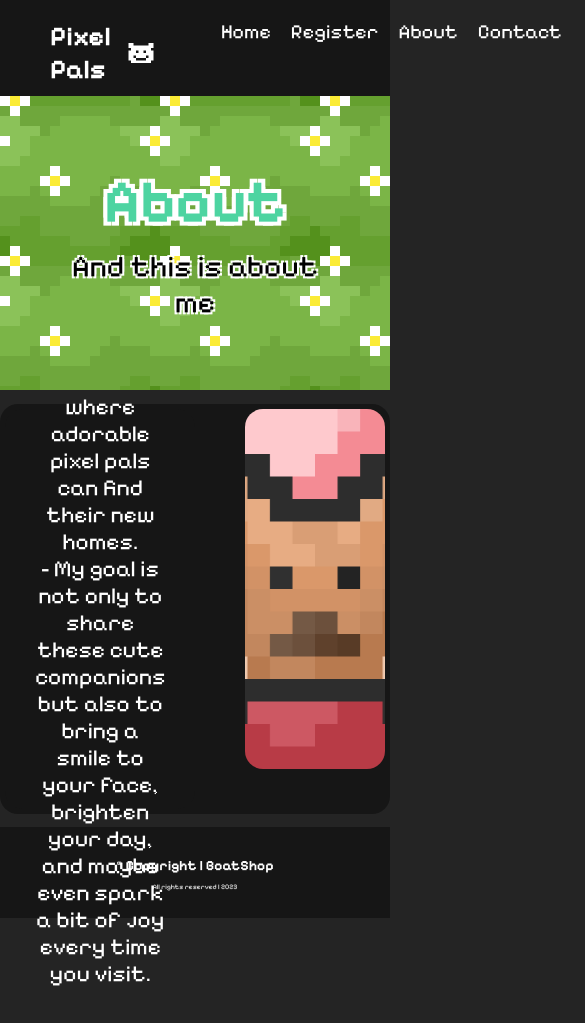
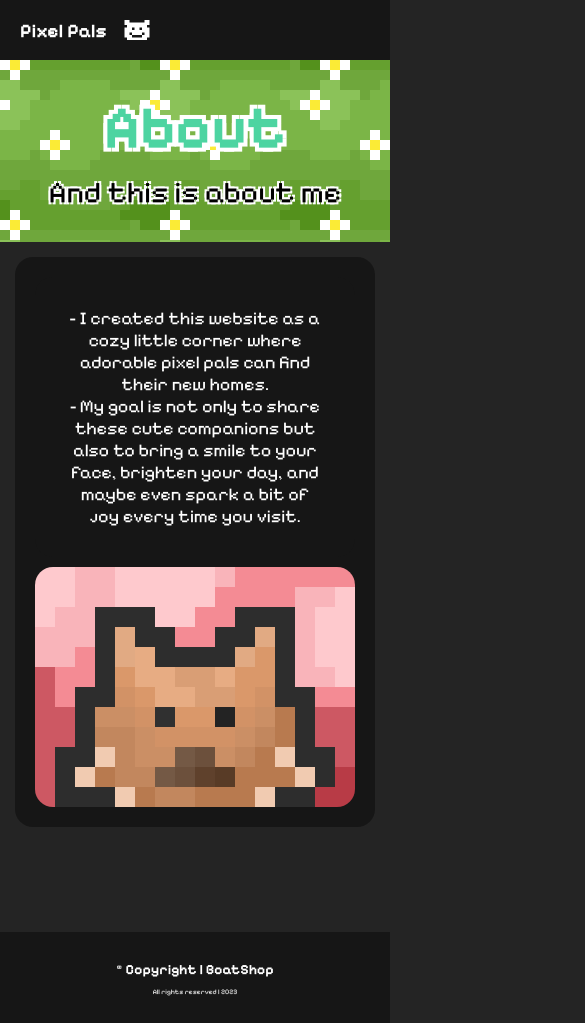
Before and after one commit to janenarongdev/pixel-pals, a plain HTML site: page Abount.html in a window 390 px wide. Shown: the top 1023 px of the page, 585 px wide, since content can reach past the window. Before the commit the page ends 987 px from the top, so only its background shows below. Drawn offline with Linux system fonts and the light colour scheme.

Commit message:
Optimize

```diff
--- a/Abount.html
+++ b/Abount.html
@@ -3,23 +3,13 @@
 <head>
     <meta charset="UTF-8">
     <meta name="viewport" content="width=device-width, initial-scale=1.0">
-    <title>Aount | Pixel Pals</title>
+    <title>About | Pixel Pals</title>
     <!-- นี้คือ link font นะ-->
     <link rel="preconnect" href="https://fonts.googleapis.com">
     <link rel="preconnect" href="https://fonts.gstatic.com" crossorigin>
     <link href="https://fonts.googleapis.com/css2?family=Pixelify+Sans:wght@400..700&display=swap" rel="stylesheet">
     <link rel="icon" type="image/png" href="Photo/Cat_Icon.png">
     <style>
-        @media (max-width: 768px) {
-  .header-intro {
-    flex-direction: column;
-    padding: 20px;
-  }
-  .header-img {
-    width: 100%;
-    max-width: 300px;
-  }
-}
 body{
     background-color: rgb(36,36,36);
     margin: 0;
@@ -34,16 +24,16 @@ nav {
     background-color: rgb(22, 22, 22);
     display: flex;
     justify-content: space-between;
-    align-items: flex-start; /* ให้เนื้อหาชิดบน */
-    padding: 10px 40px 0 40px; /* ขอบบนและล่างเท่ากัน */
+    align-items: center; /* ให้เนื้อหาชิดบน */
+    padding: 0rem 2.5rem 0rem 2.5rem; /* ขอบบนและล่างเท่ากัน */
     margin: 0;
 }
 .navbar {
     font-size: 20px;
-    gap: 20px;
+    gap: 1.25rem;
     display: flex;
     list-style: none;
-    margin: 10px 10px 10px 10px;
+    margin: 10px 10px 10px 500px;
 }
 .navbar a {
     color: inherit;
@@ -82,6 +72,7 @@ main {
     color: white;
     font-size: 7px;
     padding: 20px 0; /* เพิ่มระยะห่างด้านบนและล่าง */
+    margin-top: 105px;
 }
 .outline-text {
   color: mediumaquamarine;
@@ -103,15 +94,15 @@ main {
   text-align: center;
   color: mediumaquamarine;
   font-family: 'Pixelify Sans', sans-serif;
-  font-size: 35px;
-  padding: 70px;
-  background-color: rgb(36, 36, 36);
+  padding: 4.375rem; /* 70px -> 4.375rem */
+  font-size: 2.1875rem; /* 35px -> 2.1875rem */
+  background-color: rgb(  36, 36, 36);
   background-image: url('Photo/Tab_Grass_Mini16x-export.png');
 }
 
 .header-intro h1 {
   margin: 0 0 10px 0;
-  font-size: 60px;
+  font-size: 3.75rem; /* 60px -> 3.75rem */
   font-weight: bold;
 }
 .header-intro p {
@@ -151,55 +142,78 @@ main {
 .container {
     display: flex;
     gap: 50px;
-  max-width: 800px;
-  max-height: 400px;
+    max-width: 800px;   /* ไม่เกิน 800px */
     margin: 3.5% auto;
     padding: 5px;
     background-color: rgb(22, 22, 22);
     border-radius: 18px;
     color: white;
     font-size: 23px;
-  text-align: middle;
-  align-items: stretch; /* ให้ความสูงเท่ากัน */
+    align-items: stretch;
+    flex-wrap: wrap; /* เผื่อ responsive */
 }
-
-.text-box, .image-box {
+.text-box {
   flex: 1;           /* ให้ความกว้างเท่ากัน */
   display: flex;
   flex-direction: column;
-  justify-content: center;
   border-radius: 18px;
   padding: 30px;
   background-color: rgb(22, 22, 22);
 }
-
-/* กำหนดขนาดรูปให้เต็มกล่อง */
 .image-box {
   position: relative;
-    max-height: 300px;
-    width: 500px;
-    height: 400px;
-    background-color: rgb(22, 22, 22);
+  flex: 1;
+  width: 100%;
+  max-width: 400px;
+  aspect-ratio: 4/3; /* รักษาสัดส่วน */
   border-radius: 18px;
   overflow: hidden;
-    flex-shrink: 0;
 }
-
 .image-box img {
+    position: absolute;
+    top: 0;
+    left: 0;
     width: 100%;
     height: 100%;
     object-fit: cover;
-    position: absolute;
-    top: 0;
-    left: 0;
     transition: opacity 1s ease-in-out;
+}
+  .container img {
+  max-width: 100%; /* ไม่ให้เกินขนาด container */
+  height: auto; /* รักษาอัตราส่วน */
+}
+  @media (max-width: 768px) {
+    .brand {
+    display: flex;
+    align-items: center;
+    gap: 0.5rem; /* ระยะห่างระหว่างโลโก้กับชื่อ */
+    font-size: 0.8rem; /* ทำให้ตัวหนังสือเล็กลง */
+    white-space: nowrap; /* ห้ามตัดบรรทัด */
+    margin-left: -20px;
+    }
+    .header-intro {
+    padding: 2rem;
+    }
+    .container{
+      display: flex;
+      flex-direction: column; /* เปลี่ยนเป็นแนวตั้ง */
+      align-items: center; /* จัดกึ่งกลาง */
+      gap: 10px; /* ระยะห่างระหว่างกล่อง */
+      margin:15px;
+      padding: 20px;
+      font-size: 18px;
+    }
+    .image-box {
+        width: 100%;          /* ให้กว้างตามหน้าจอ */
+        max-width: 400px;    /* ไม่เกิน 400px */   /* ให้สูงสัมพันธ์กับกว้าง */
+    }
 }
 </style>
 </head>
 <body>
 <nav>
     <div class="brand" style="display: flex; align-items: center; gap: 12px;">
-        <a href="Animal_Shop.html" style="color:white; text-decoration:none; display: flex; align-items: center;">
+        <a href="index.html" style="color:white; text-decoration:none; display: flex; align-items: center;">
             <h1 style="margin: 0;">Pixel Pals</h1>
             <img src="Photo/BEarLogo.png" alt="Logo" style="height: 40px; margin-left: 10px;">
         </a>
@@ -225,8 +239,8 @@ main {
   </div>
   <div class="image-box">
     <!-- ใช้ภาพ 2 ภาพซ้อนกันเพื่อทำ fade -->
-    <img id="slideshow1" src="Photo/Bird_New_2000.png" alt="slideshow image" style="position:absolute; top:0; left:0;">
-    <img id="slideshow2" src="Photo/Bird_New_2000.png" alt="slideshow image" style="position:absolute; top:0; left:0; opacity:0;">
+    <img id="slideshow1" src="Photo/Bird_New_2000.png" alt="slideshow image" ; top:0; left:0;">
+    <img id="slideshow2" src="Photo/Bird_New_2000.png" alt="slideshow image" ; top:0; left:0; opacity:0;">
   </div>
 </main>
     <footer>
```
Also changed, not shown: Aquatic_Pals.html (+4 -4 lines), Contact.html (+4 -4 lines), Register.html (+5 -4 lines), index.html (+8 -21 lines). Lines whose indentation alone changed are shown as unchanged.
